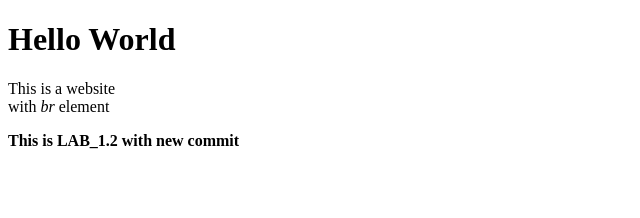
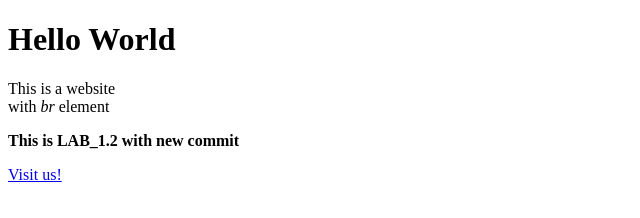
Before and after one commit to nadiaandriiv/LAB-1.2, a plain HTML site: page index.html in a window 1280 px wide. Shown: the full height of the page, 0-640 px from the left. Drawn offline with Linux system fonts and the light colour scheme.

Commit message:
First Commit DEV2

```diff
--- a/index.html
+++ b/index.html
@@ -10,6 +10,7 @@
   <h1>Hello World</h1>
   <p>This is a website<br>with <em>br</em> element</p>
   <p><strong>This is LAB_1.2 with new commit</strong></p>
+  <a href="https://www.lnu.edu.ua">Visit us!</a>
 </body>
 
 </html>
```
